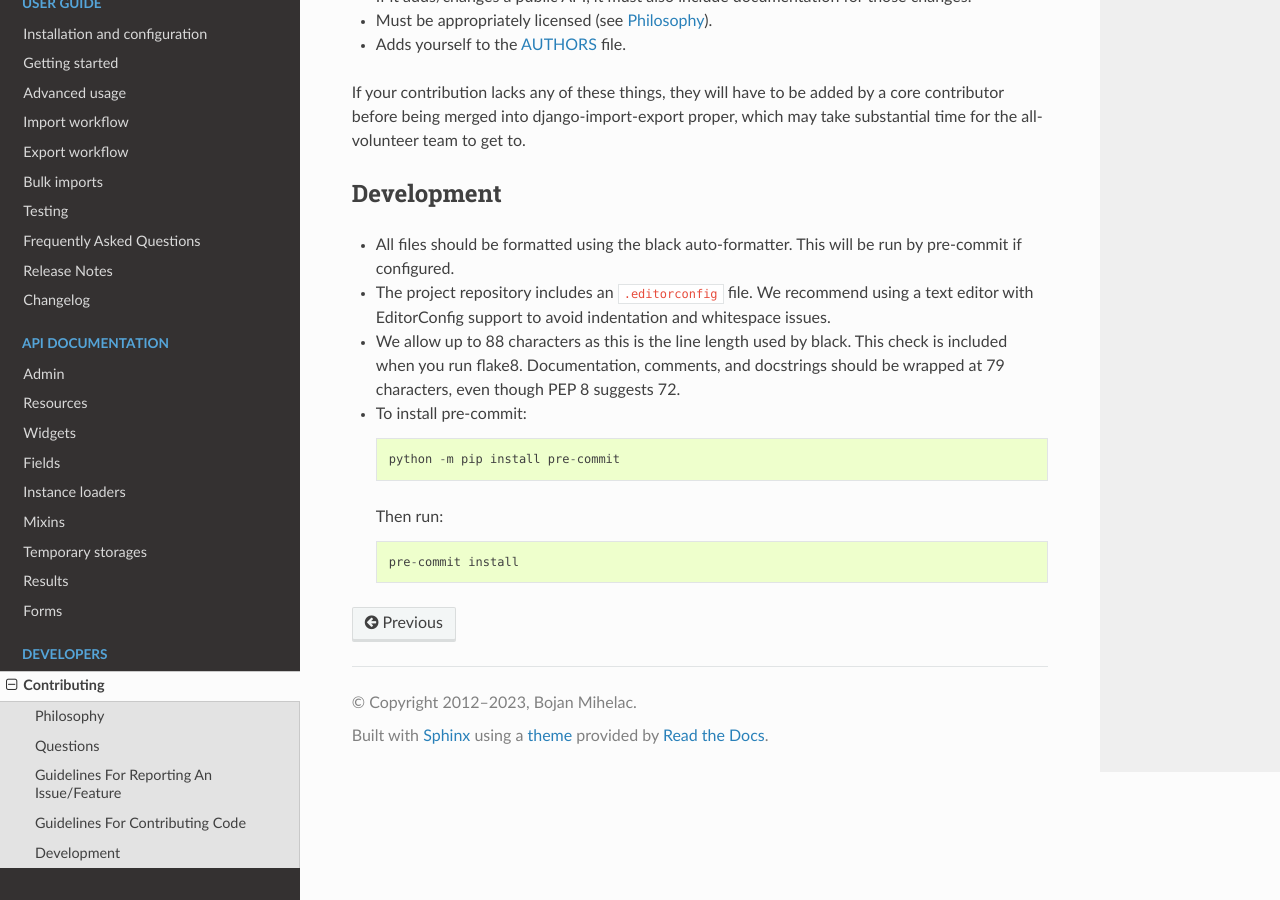
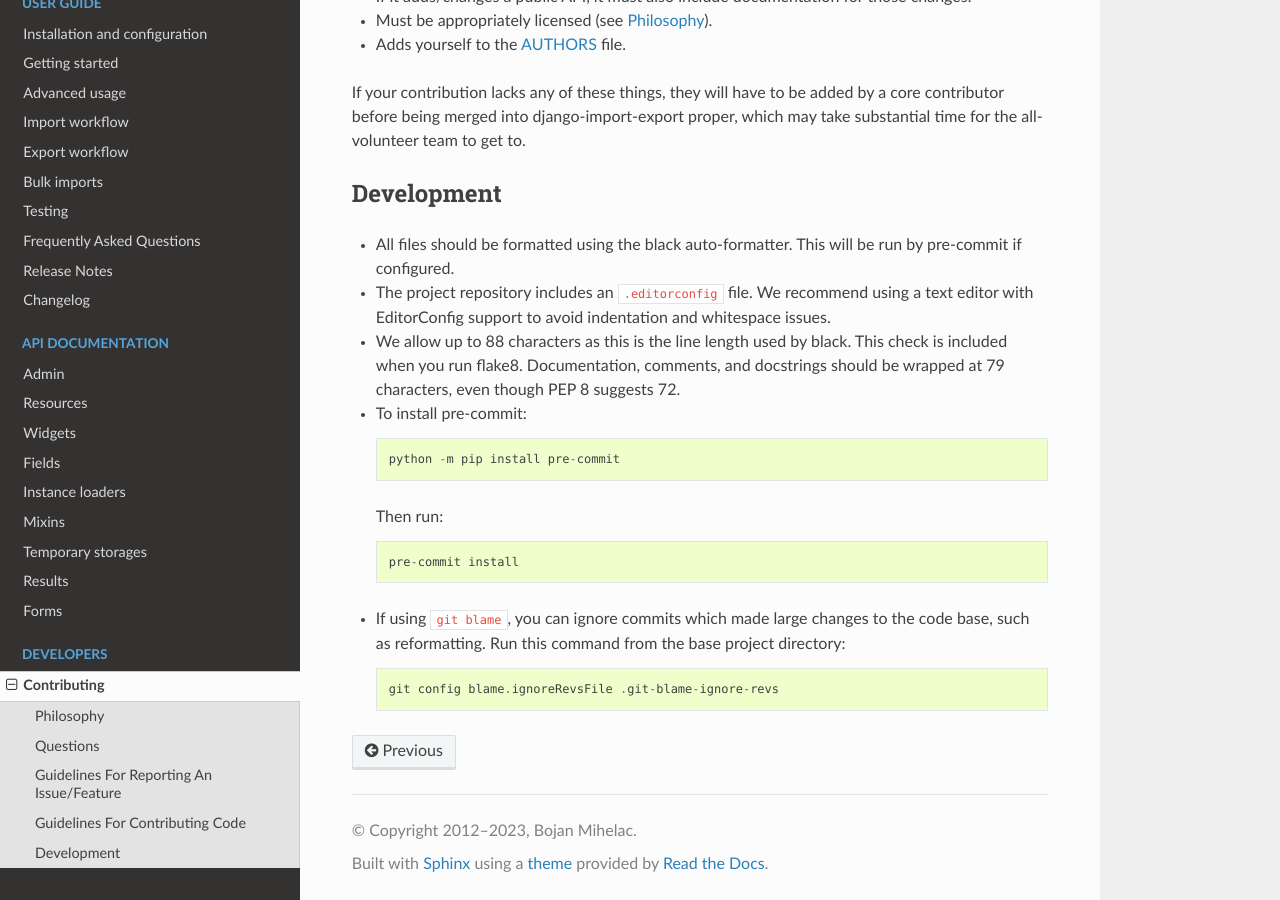
Before and after one commit to django-import-export/django-import-export, a Sphinx documentation site: the page built from docs/contributing.rst, in a window 1280 px wide and 900 px high, scrolled down 2079 px. Built offline with Sphinx 7.4.7 and the Read the Docs theme 2.0.0, drawn with Linux system fonts in a browser that asks for light colours; pages that are not in the unit, such as notebooks, are missing from menus; the version number could not be read and is left out.

Commit message:
updated documentation relating to git-blame-ignore-revs

```diff
--- a/docs/contributing.rst
+++ b/docs/contributing.rst
@@ -147,3 +147,8 @@ Development
   Then run::
 
     pre-commit install
+
+* If using ``git blame``, you can ignore commits which made large changes to the code base, such as reformatting.
+  Run this command from the base project directory::
+
+    git config blame.ignoreRevsFile .git-blame-ignore-revs
```
